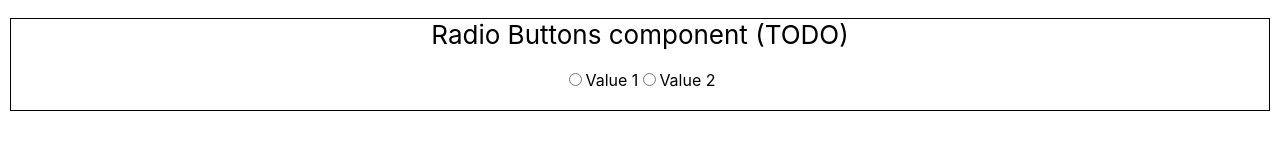
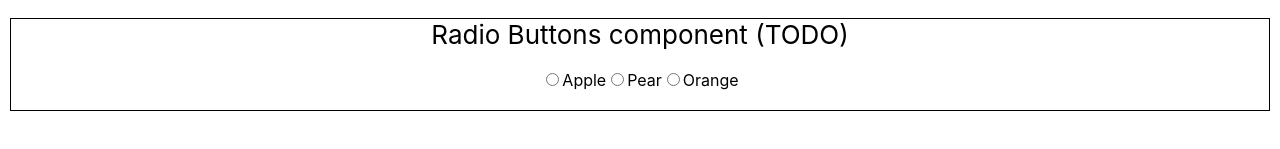
Before and after one commit to prof-tejera/homework-3-ruadh, a React (Create React App) app: page / in a window 1280 px wide. Shown: the part 589-738 px from the top of the page. Built offline with nearby package versions, Linux system fonts and the light colour scheme.

Commit message:
commit troubleshooting

```diff
--- a/src/RadioButtons/RadioButtons.js
+++ b/src/RadioButtons/RadioButtons.js
@@ -4,11 +4,13 @@ import Panel from "components/Panel/Panel";
 
 const RadioButtons = () => {
   return <Panel>
-    {/* TO DO:  Iterate over values list, pass an ID */}
-    <Input type="radio" id="val1" name="grouping" value="val1"/>
-    <label for ="val1">Value 1</label>
-    <Input type="radio" id="val2" name="grouping" value="val2" />
-    <label for="val2">Value 2</label>
+    {/* TO DO:  Iterate over values list, pass an ID, put the labels in the Input component */}
+    <Input type="radio" id="apple" name="grouping" value="apple"/>
+    <label for ="apple">Apple</label>
+    <Input type="radio" id="pear" name="grouping" value="pear" />
+    <label for="pear">Pear</label>
+    <Input type="radio" id="orange" name="grouping" value="orange" />
+    <label for="orange">Orange</label>
   </Panel>;
 };
 
```
